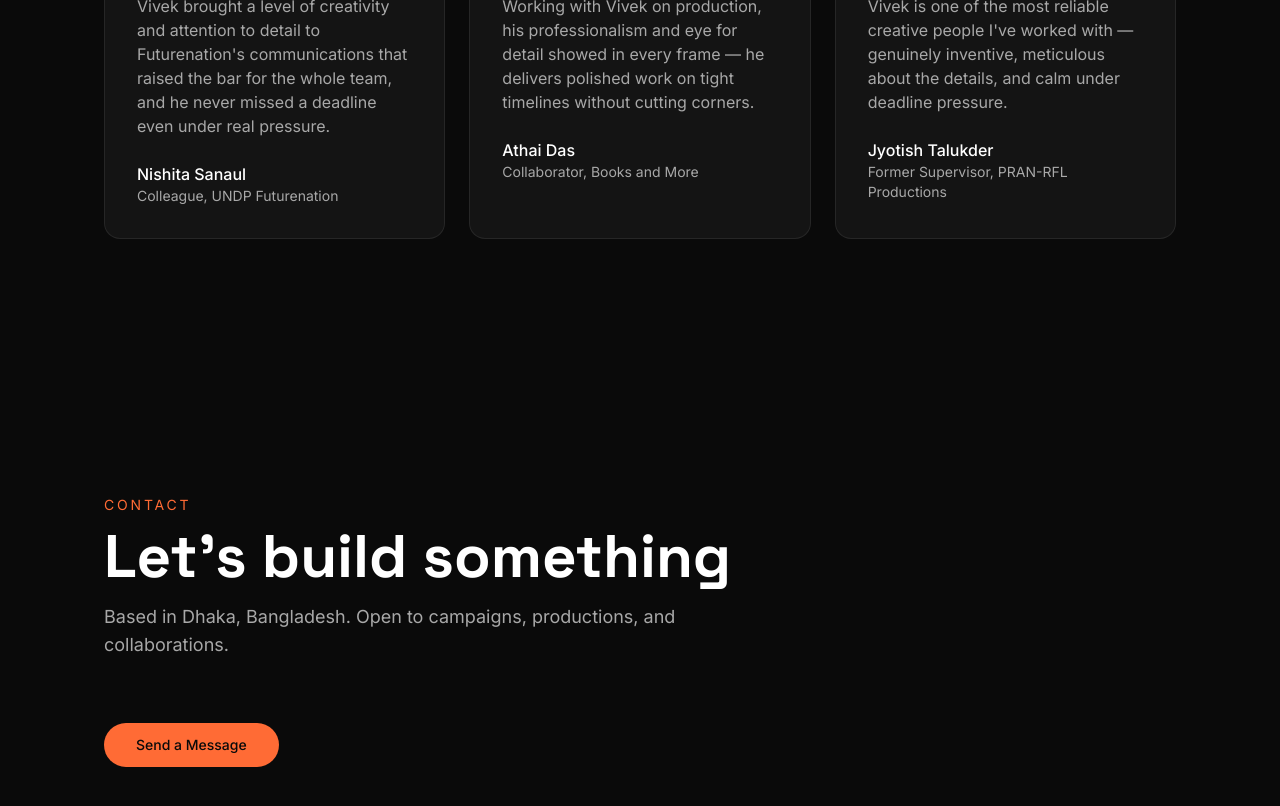
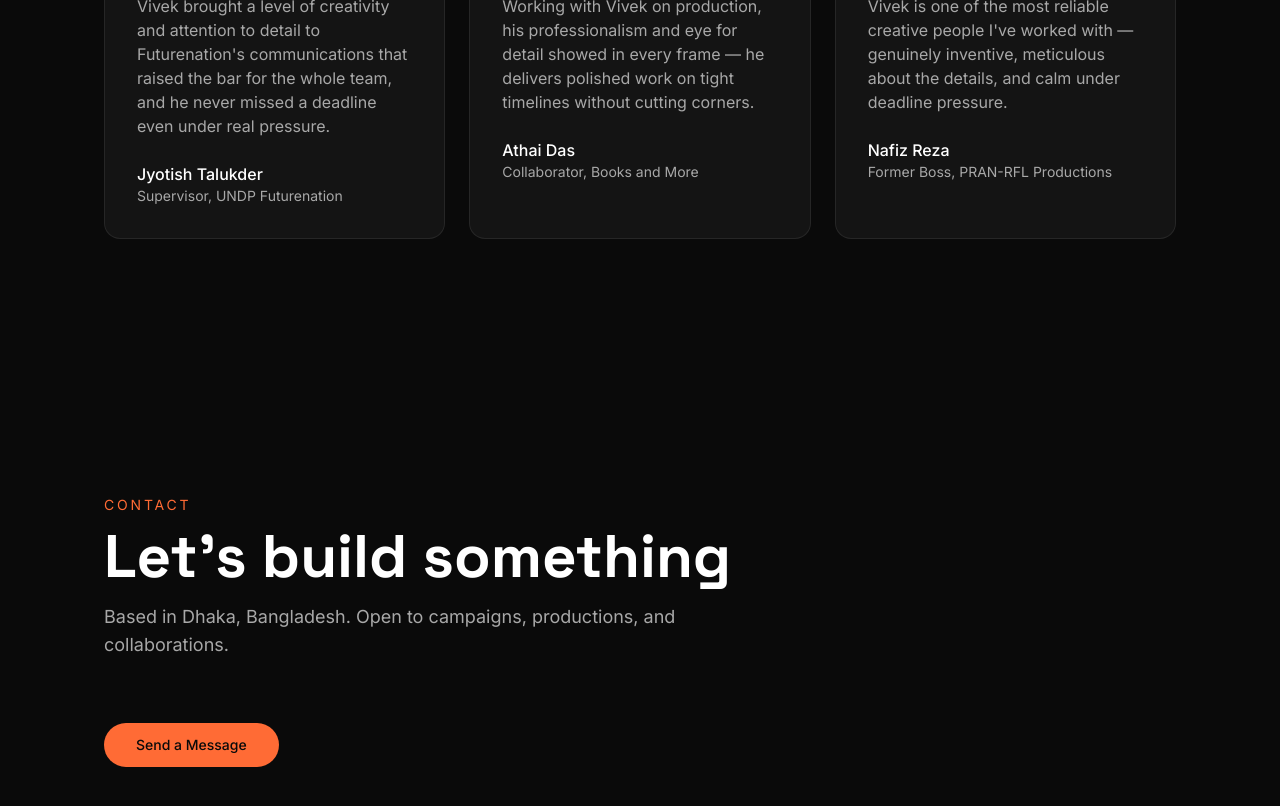
Before and after one commit to dvivekananda7-bd/portfolio, a Next.js app: page / in a window 1280 px wide. Shown: the part 8220-9026 px from the top of the page. Built offline with nearby package versions, Linux system fonts and the light colour scheme.

Commit message:
Update testimonials: swap Nishita Sanaul for Nafiz Reza, fix Jyotish Talukder's role

```diff
--- a/src/content/testimonials.ts
+++ b/src/content/testimonials.ts
@@ -12,8 +12,8 @@ export const testimonials: Testimonial[] = [
   {
     quote:
       "PLACEHOLDER — replace with real quote. Vivek brought a level of creativity and attention to detail to Futurenation's communications that raised the bar for the whole team, and he never missed a deadline even under real pressure.",
-    name: "Nishita Sanaul",
-    role: "Colleague, UNDP Futurenation",
+    name: "Jyotish Talukder",
+    role: "Supervisor, UNDP Futurenation",
     isPlaceholder: true,
   },
   {
@@ -26,8 +26,8 @@ export const testimonials: Testimonial[] = [
   {
     quote:
       "PLACEHOLDER — replace with real quote. Vivek is one of the most reliable creative people I've worked with — genuinely inventive, meticulous about the details, and calm under deadline pressure.",
-    name: "Jyotish Talukder",
-    role: "Former Supervisor, PRAN-RFL Productions",
+    name: "Nafiz Reza",
+    role: "Former Boss, PRAN-RFL Productions",
     isPlaceholder: true,
   },
 ];
```
Also changed, not shown: 2 other files (tests, documents, lock files or other folders).
